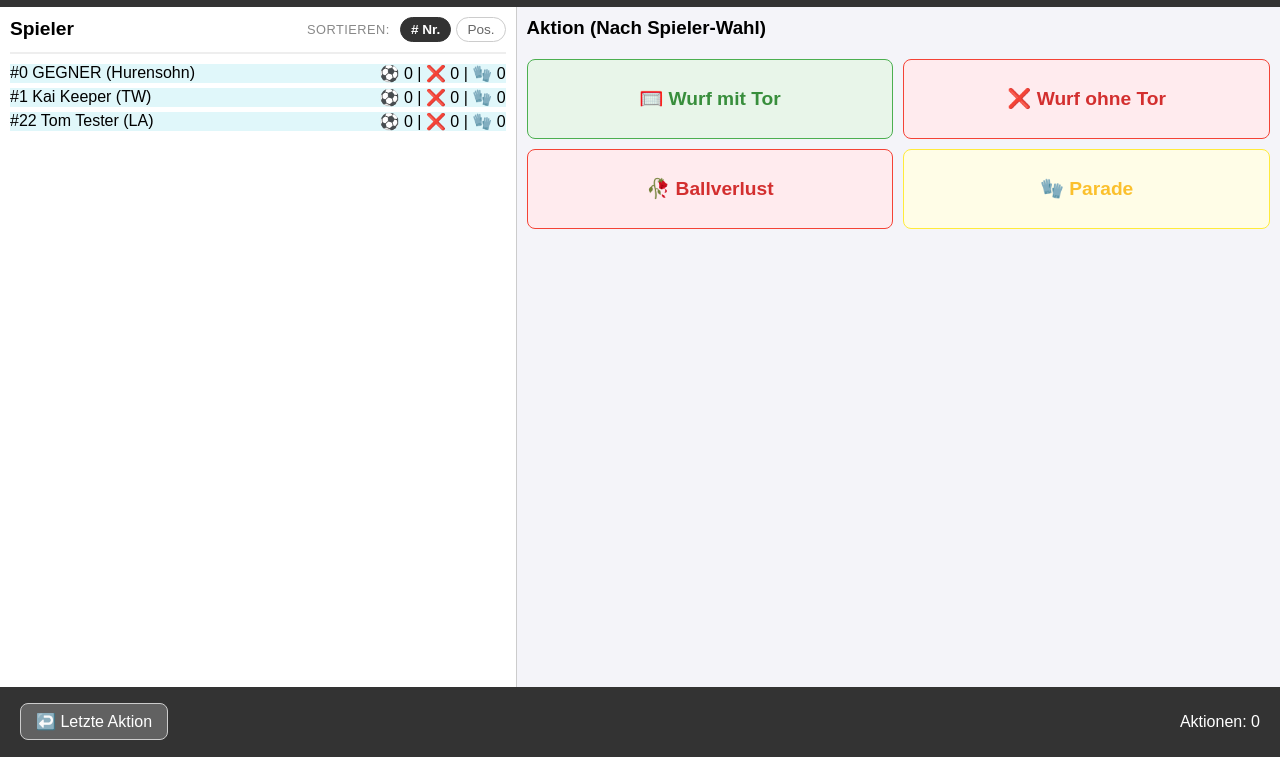
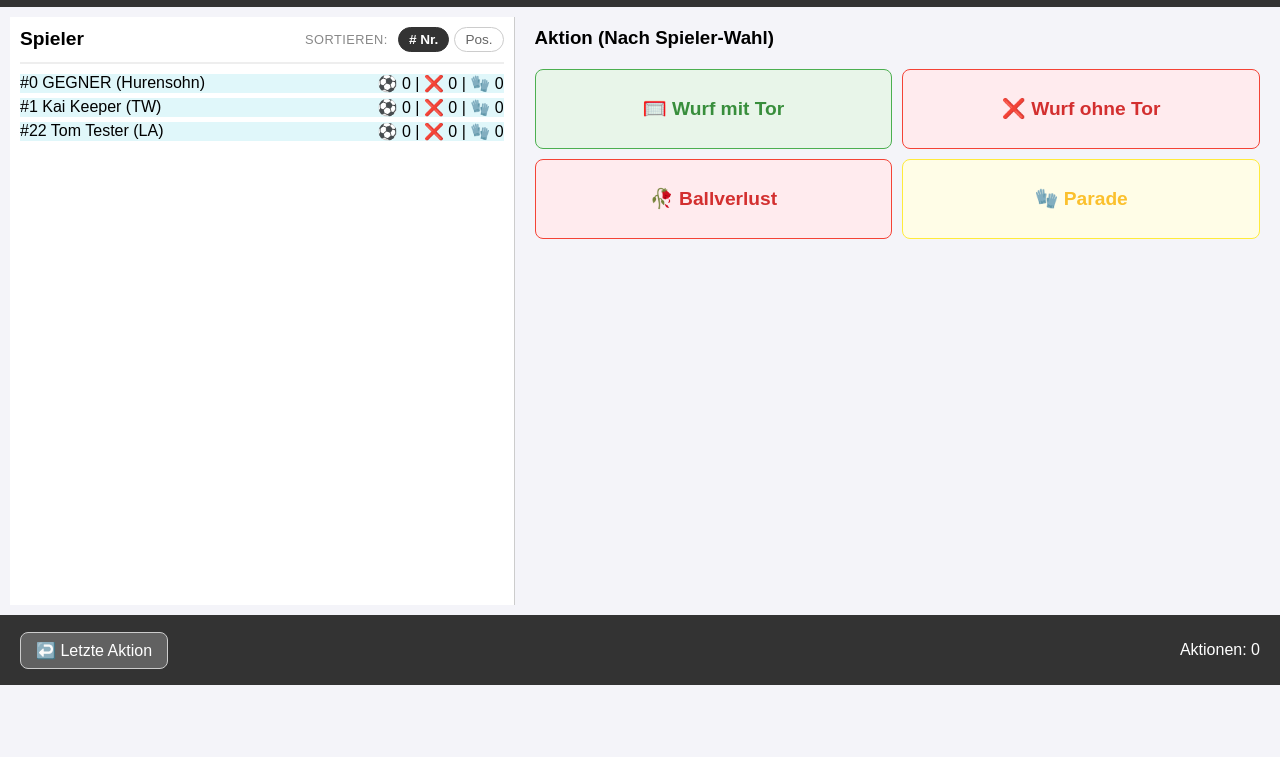
Before and after one commit to nambatu/handball-tracker, a plain HTML site: page index.html in a window 1280 px wide. Shown: the part 115-872 px from the top of the page. After the commit the page ends 800 px from the top, so only its background shows below. Drawn offline with Linux system fonts and the light colour scheme.

Commit message:
space usage optimization

```diff
--- a/style.css
+++ b/style.css
@@ -1,4 +1,8 @@
 body {
+    display: flex;
+    flex-direction: column; /* Stellt sicher, dass Header, App und Footer vertikal angeordnet sind */
+    min-height: 100vh; /* Mindesthöhe ist der gesamte Bildschirm */
+    margin: 0;
     font-family: sans-serif;
     margin: 0;
     padding: 0;
@@ -16,7 +20,9 @@ header, footer {
 
 #app-container {
     display: flex;
-    /* Nutzt den gesamten verfügbaren Platz zwischen Header und Footer */
+    flex: 1; /* WICHTIG: Erlaubt dem Container, den gesamten verbleibenden vertikalen Platz einzunehmen */
+    padding: 10px;
+    gap: 10px;
     height: calc(100vh - 120px);
 }
 
```
